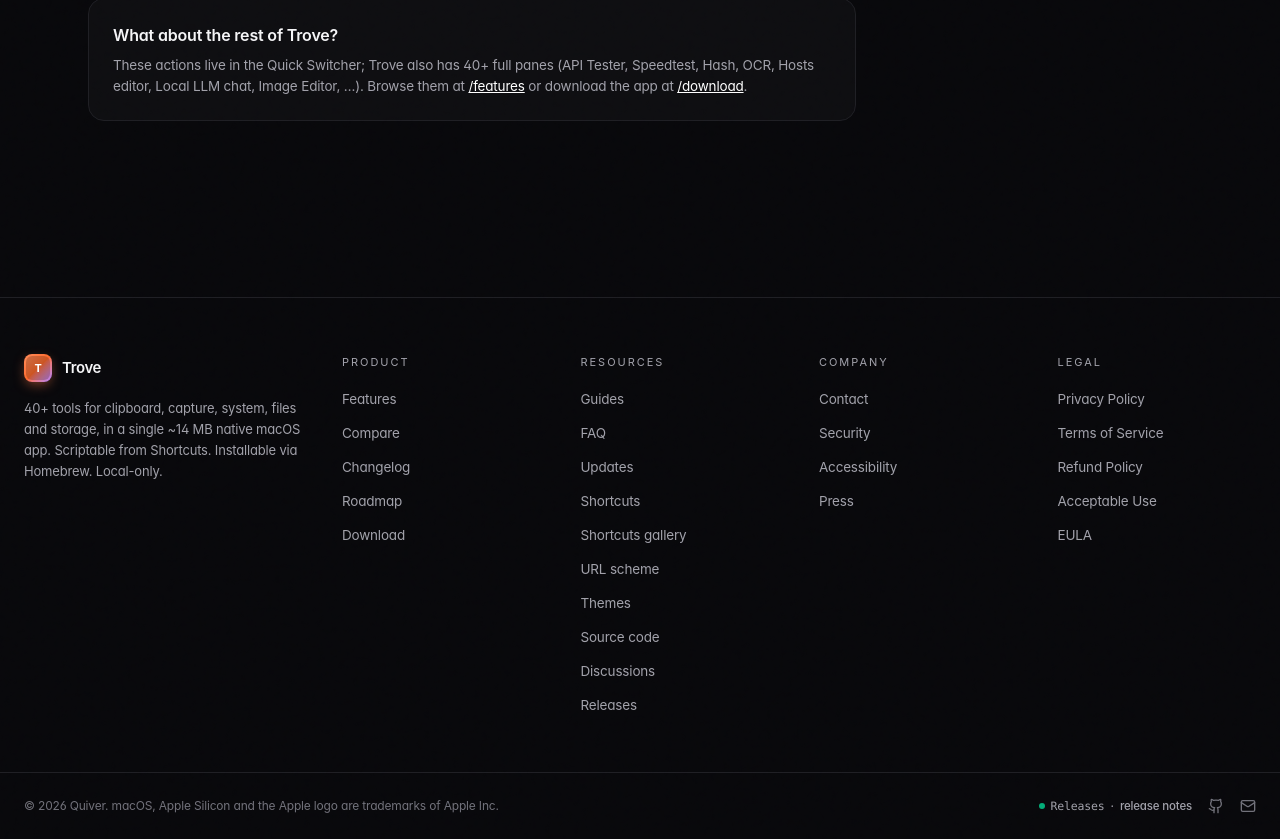
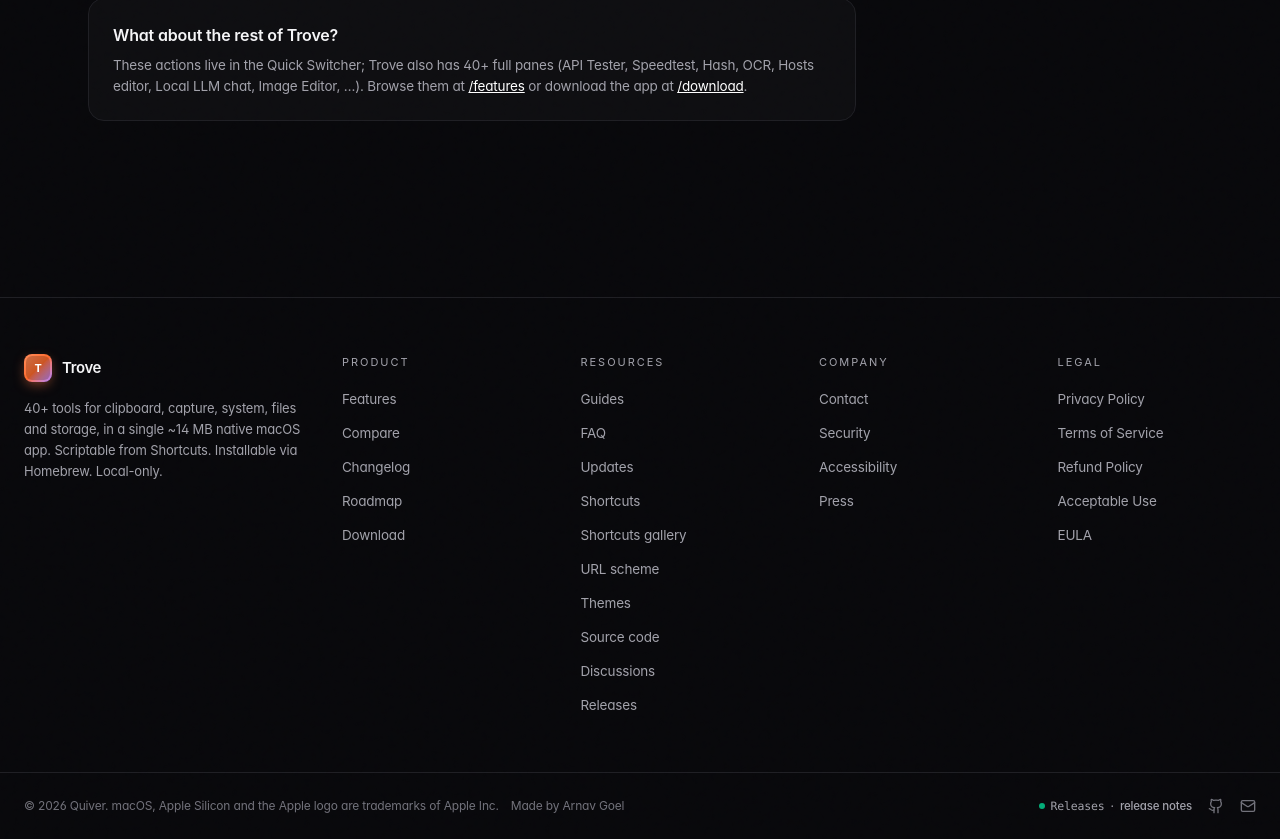
Before and after one commit to ArnavGoel03/trove-site, a Next.js app: page /action in a window 1280 px wide. Shown: the part 3558-4397 px from the top of the page. Built offline with nearby package versions, Linux system fonts and the light colour scheme; no server answers.

Commit message:
Connect studio to portfolio: 'Made by Arnav Goel' credit in Footer -> arnavgoel.dev (centralized STUDIO.maker/makerUrl in brand.ts)
🤖 Generated with [Claude Code](https://claude.com/claude-code)

```diff
--- a/components/Footer.tsx
+++ b/components/Footer.tsx
@@ -99,6 +99,14 @@ export default function Footer() {
               {"©"} {new Date().getFullYear()} {STUDIO.name}. macOS, Apple Silicon
               and the Apple logo are trademarks of Apple Inc.
             </span>
+            <a
+              href={STUDIO.makerUrl}
+              target="_blank"
+              rel="noopener noreferrer"
+              className={`hover:text-white transition-colors ${FOCUS_RING}`}
+            >
+              Made by {STUDIO.maker}
+            </a>
           </div>
           <div className="flex items-center gap-4">
             <LatestReleaseBadge />
--- a/lib/brand.ts
+++ b/lib/brand.ts
@@ -30,6 +30,9 @@ export const STUDIO = {
   /** When true, the site presents as a studio/suite; until then, Trove-only. */
   live: true,
   domain: "https://gettrove.vercel.app",
+  /** The maker, links the studio to the personal portfolio (bidirectional). */
+  maker: "Arnav Goel",
+  makerUrl: "https://arnavgoel.dev",
 } as const;
 
 /** Every app in the suite. Rename any app by editing its `name` here. */
```
